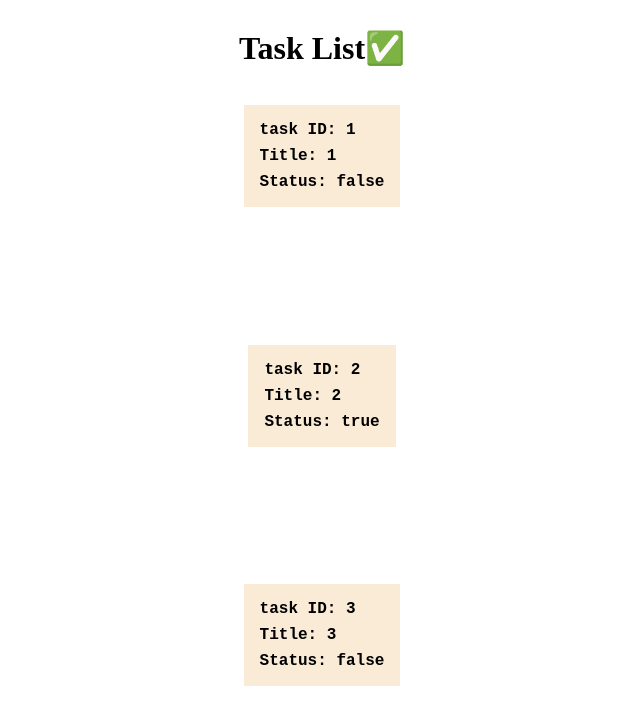
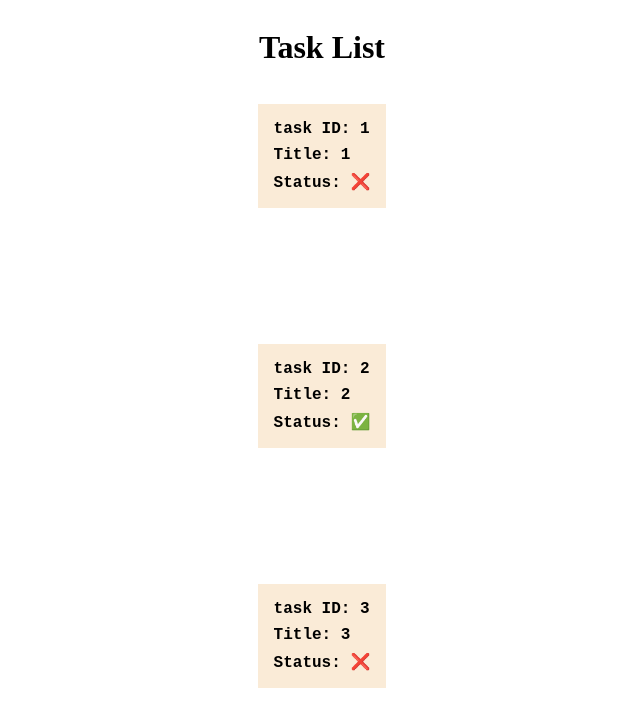
Before and after one commit to cr9169/task-manager, an Angular app: page / in a window 1280 px wide. Shown: the top 726 px of the page, without its empty margins (318-958 px from the left). Built offline with nearby package versions, Linux system fonts and the light colour scheme.

Commit message:
feat: update task list component to display status with icons

```diff
--- a/src/app/components/task-list/task-list.component.html
+++ b/src/app/components/task-list/task-list.component.html
@@ -1,10 +1,10 @@
 <div class="task-list">
-  <h1>Task List✅</h1>
+  <h1>Task List</h1>
   <ul class="task-list" *ngFor="let task of tasks">
     <li>
       <span>task ID: {{ task.id }}</span>
       <span>Title: {{ task.id }}</span>
-      <span>Status: {{ task.completed }}</span>
+      <span>Status: {{ task.completed ? "✅" : "❌" }}</span>
     </li>
   </ul>
 </div>
```
